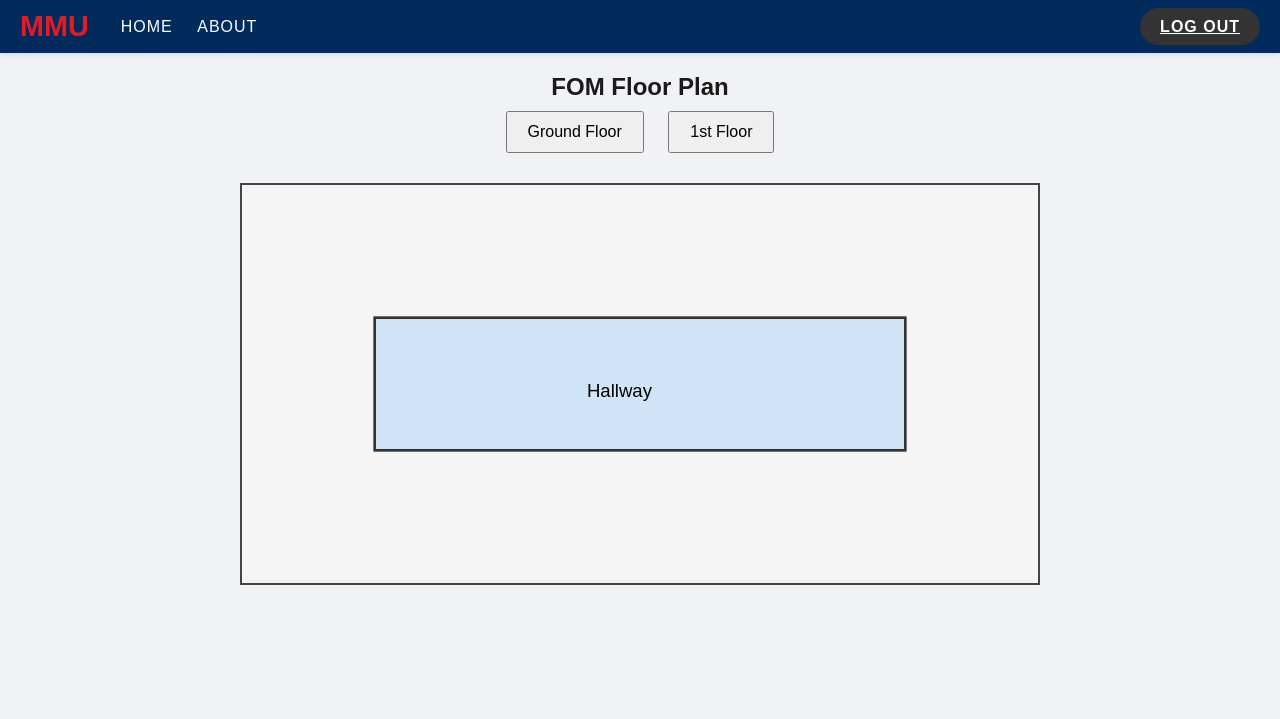
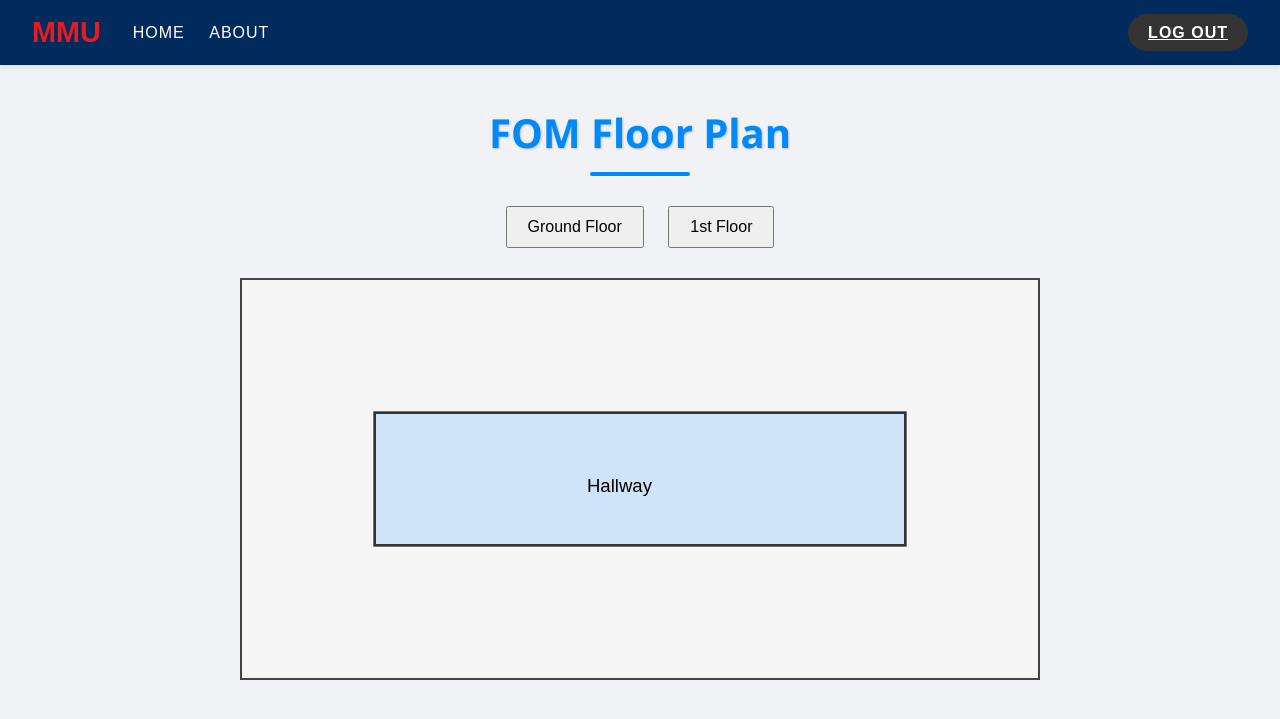
Before and after one commit to kiesh-tech/BEE-vent_repo, a Flask app: page /building/fom in a window 1280 px wide. Shown: the top 719 px of the page. Run offline with Flask 3, Linux system fonts and the light colour scheme.

Commit message:
Update fom.html

```diff
--- a/templates/fom.html
+++ b/templates/fom.html
@@ -4,7 +4,7 @@
   <meta charset="UTF-8" />
   <meta name="viewport" content="width=device-width, initial-scale=1.0"/>
   <title>Bee-vents</title>
-  <link rel="stylesheet" href="{{ url_for('static', filename='style2.css') }}" />
+  <link rel="stylesheet" href="{{ url_for('static', filename='style.css') }}" />
   <style>
     .floor-buttons button {
       margin: 10px;
@@ -87,7 +87,7 @@
 </header>
 
 <main>
-  <h2 style="text-align: center; margin-top: 20px;">FOM Floor Plan</h2>
+  <h2 class="floorplan-title">FOM Floor Plan</h2>
 
   <div class="floor-buttons" style="text-align: center;">
     <button onclick="showFloor('groundFloor')">Ground Floor</button>
```
